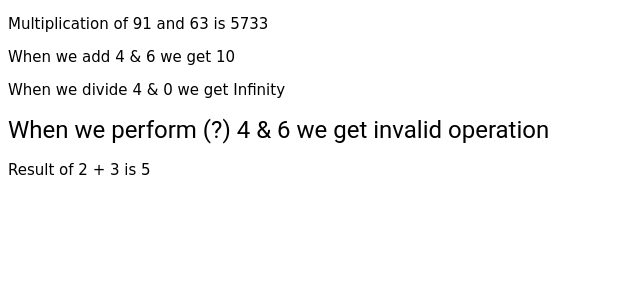
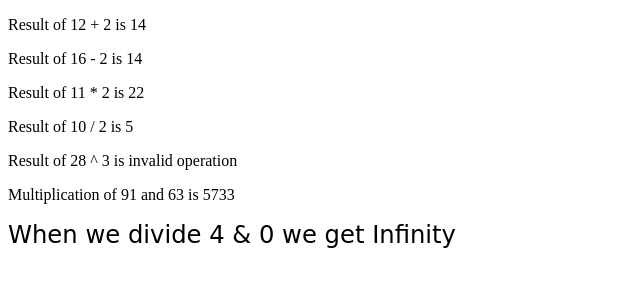
Before and after one commit to Aviral-swa/javascript-client, a React (Create React App) app: page / in a window 1280 px wide. Shown: the top 300 px of the page, without its empty margins (0-640 px from the left). Built offline with nearby package versions, Linux system fonts and the light colour scheme.

Commit message:
feat: add theme provider(#40791)

```diff
--- a/src/App.jsx
+++ b/src/App.jsx
@@ -1,13 +1,13 @@
 import React from 'react';
-import { theme } from './theme';
+import { ThemeProvider } from '@material-ui/core/styles';
+import theme from './theme';
 import { ChildrenDemo } from './pages';
 
 function App() {
-  const styling = theme();
   return (
-    <div className={styling.root}>
+    <ThemeProvider theme={theme}>
       <ChildrenDemo />
-    </div>
+    </ThemeProvider>
   );
 }
 
--- a/src/pages/ChildrenDemo/ChildrenDemo.jsx
+++ b/src/pages/ChildrenDemo/ChildrenDemo.jsx
@@ -4,92 +4,25 @@ import { Math } from '../../components';
 
 const ChildrenDemo = () => (
   <>
-    <Math
-      first={91}
-      second={63}
-      operator="*"
-    >
+    <Math first={12} second={2} operator="+" />
+    <Math first={16} second={2} operator="-" />
+    <Math first={11} second={2} operator="*" />
+    <Math first={10} second={2} operator="/" />
+    <Math first={28} second={3} operator="^" />
+    <Math first={91} second={63} operator="*">
       {
         (item) => (
-          <p>
-            {' '}
-            Multiplication of
-            {' '}
-            {item.first}
-            {' '}
-            and
-            {' '}
-            {item.second}
-            {' '}
-            is
-            {' '}
-            {item.result}
-          </p>
-        )
-      }
-    </Math>
-    <Math first={4} second={6} operator="+">
-      {
-        (item) => (
-          <p>
-            When we add
-            {' '}
-            {item.first}
-            {' '}
-            &
-            {' '}
-            {item.second}
-            {' '}
-            we get
-            {' '}
-            {item.result}
-          </p>
+          <p>{`Multiplication of ${item.first} and ${item.second} is ${item.result}`}</p>
         )
       }
     </Math>
     <Math first={4} second={0} operator="/">
       {
         (item) => (
-          <p>
-            When we divide
-            {' '}
-            {item.first}
-            {' '}
-            &
-            {' '}
-            {item.second}
-            {' '}
-            we get
-            {' '}
-            {item.result}
-          </p>
+          <Typography variant="h4">{`When we divide ${item.first} & ${item.second} we get ${item.result}`}</Typography>
         )
       }
     </Math>
-    <Math first={4} second={6} operator="?">
-      {
-        (item) => (
-          <Typography variant="h5">
-            When we perform (?)
-            {' '}
-            {item.first}
-            {' '}
-            &
-            {' '}
-            {item.second}
-            {' '}
-            we get
-            {' '}
-            {item.result}
-          </Typography>
-        )
-      }
-    </Math>
-    <Math
-      first={2}
-      second={3}
-      operator="+"
-    />
   </>
 );
 
--- a/src/theme.js
+++ b/src/theme.js
@@ -1,8 +1,13 @@
-import { makeStyles } from '@material-ui/core/styles';
+import { createMuiTheme } from '@material-ui/core';
 
-export const theme = makeStyles({
-  root: {
-    fontFamily: 'Comic Sans MS',
-    fontSize: '15px',
+const theme = createMuiTheme({
+  typography: {
+    fontFamily: [
+      'Comic Sans MS',
+      'sans-serif',
+      'cursive',
+    ],
+    fontSize: 10,
   },
 });
+export default theme;
```
